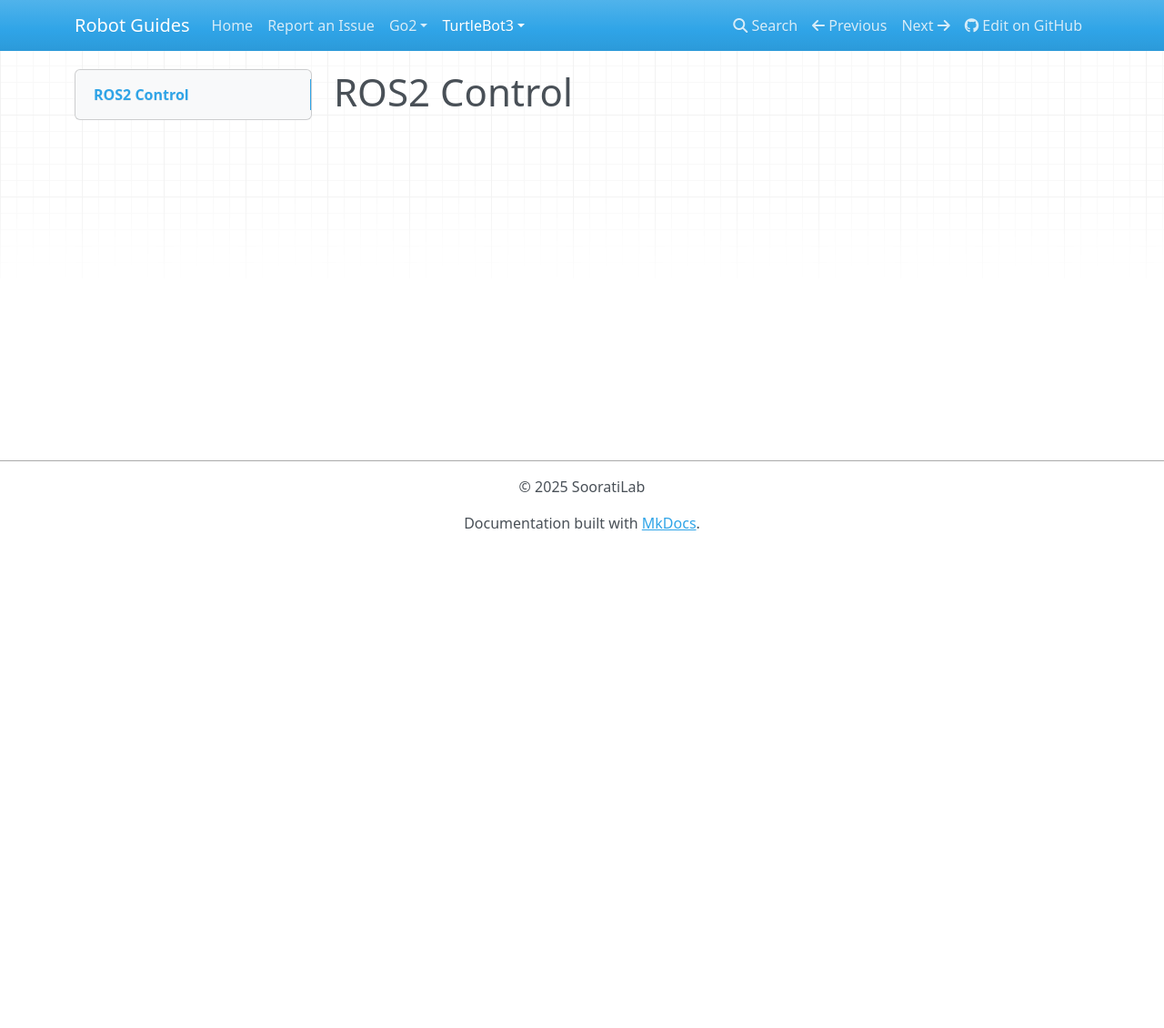
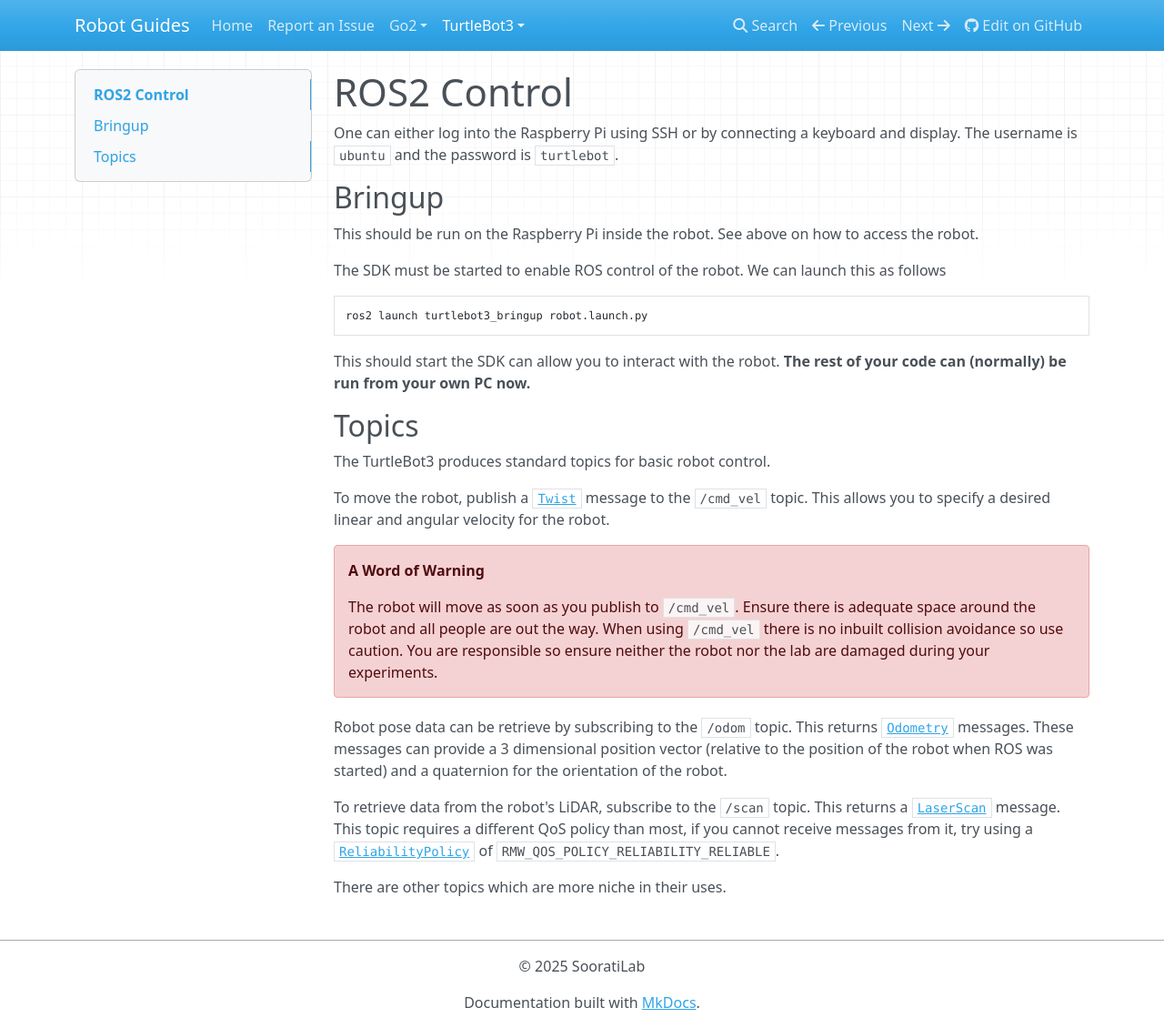
Before and after one commit to SooratiLab/RobotGuides, an MkDocs documentation site: the page built from docs/turtlebot3/ros_control.md, in a window 1280 px wide and 1130 px high. Shown: the whole window at 91% size. Built offline with MkDocs 1.6.1, drawn with Linux system fonts in a browser that asks for light colours; nearby versions of some CDN libraries.

Commit message:
turtlebot docs

````diff
--- a/docs/turtlebot3/ros_control.md
+++ b/docs/turtlebot3/ros_control.md
@@ -1 +1,30 @@
 # ROS2 Control
+
+One can either log into the Raspberry Pi using SSH or by connecting a keyboard and display. The username is `ubuntu` and the password is `turtlebot`.
+
+## Bringup
+
+This should be run on the Raspberry Pi inside the robot. See above on how to access the robot.
+
+The SDK must be started to enable ROS control of the robot. We can launch this as follows
+
+```bash
+ros2 launch turtlebot3_bringup robot.launch.py
+```
+
+This should start the SDK can allow you to interact with the robot. **The rest of your code can (normally) be run from your own PC now.**
+
+## Topics
+
+The TurtleBot3 produces standard topics for basic robot control.
+
+To move the robot, publish a [`Twist`](https://docs.ros.org/en/noetic/api/geometry_msgs/html/msg/Twist.html) message to the `/cmd_vel` topic. This allows you to specify a desired linear and angular velocity for the robot.
+
+!!!danger "A Word of Warning"
+    The robot will move as soon as you publish to `/cmd_vel`. Ensure there is adequate space around the robot and all people are out the way. When using `/cmd_vel` there is no inbuilt collision avoidance so use caution. You are responsible so ensure neither the robot nor the lab are damaged during your experiments.
+
+Robot pose data can be retrieve by subscribing to the `/odom` topic. This returns [`Odometry`](https://docs.ros2.org/foxy/api/nav_msgs/msg/Odometry.html) messages. These messages can provide a 3 dimensional position vector (relative to the position of the robot when ROS was started) and a quaternion for the orientation of the robot.
+
+To retrieve data from the robot's LiDAR, subscribe to the `/scan` topic. This returns a [`LaserScan`](https://docs.ros.org/en/noetic/api/sensor_msgs/html/msg/LaserScan.html) message. This topic requires a different QoS policy than most, if you cannot receive messages from it, try using a [`ReliabilityPolicy`](https://docs.ros2.org/foxy/api/rclpy/api/qos.html) of `RMW_QOS_POLICY_RELIABILITY_RELIABLE`.
+
+There are other topics which are more niche in their uses.
````
Also changed, not shown: docs/turtlebot3/getting_started.md (+12 -0 lines), docs/turtlebot3/troubleshooting.md (+0 -2 lines), docs/report_an_issue.md (line endings or trailing spaces).
